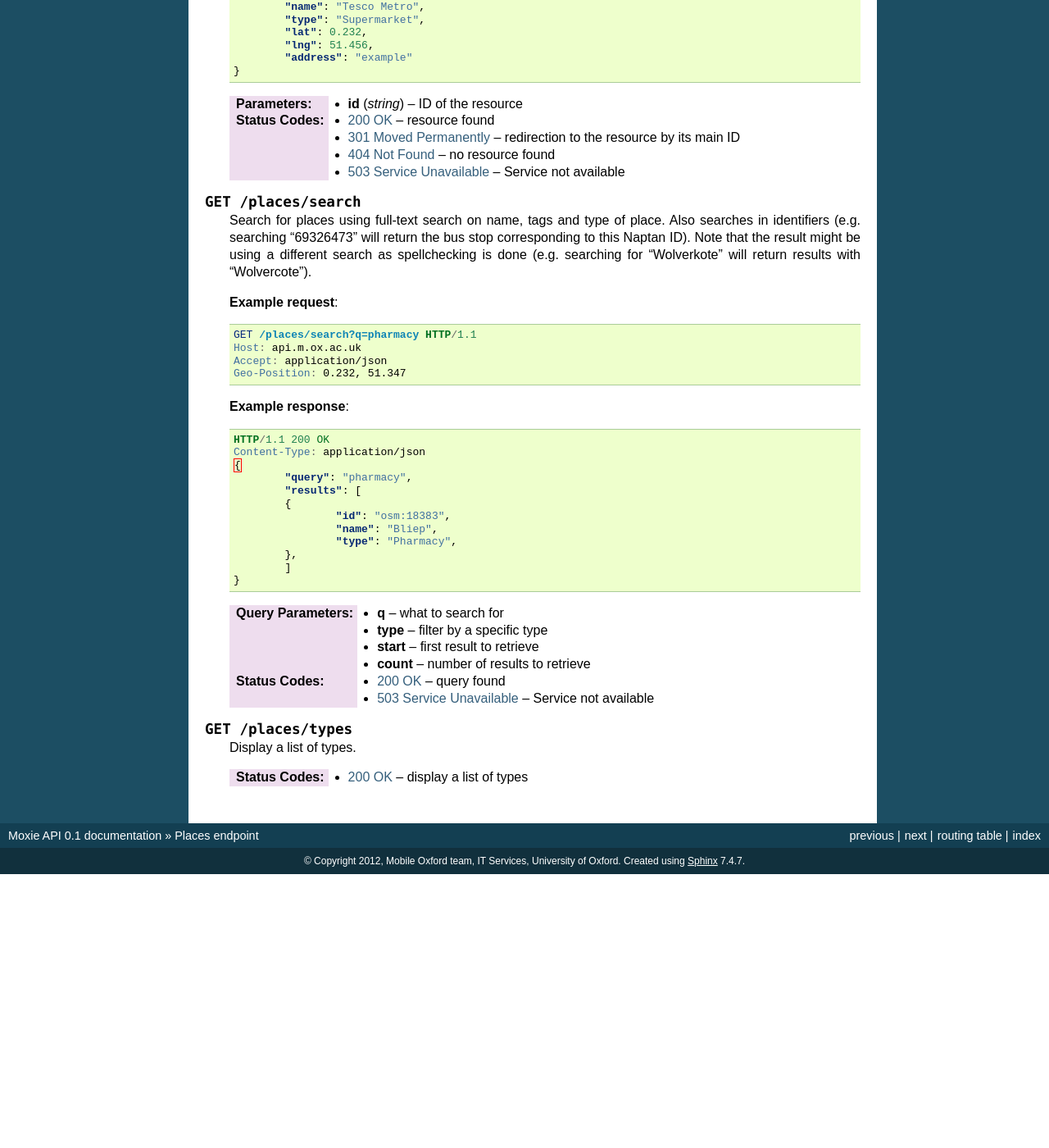
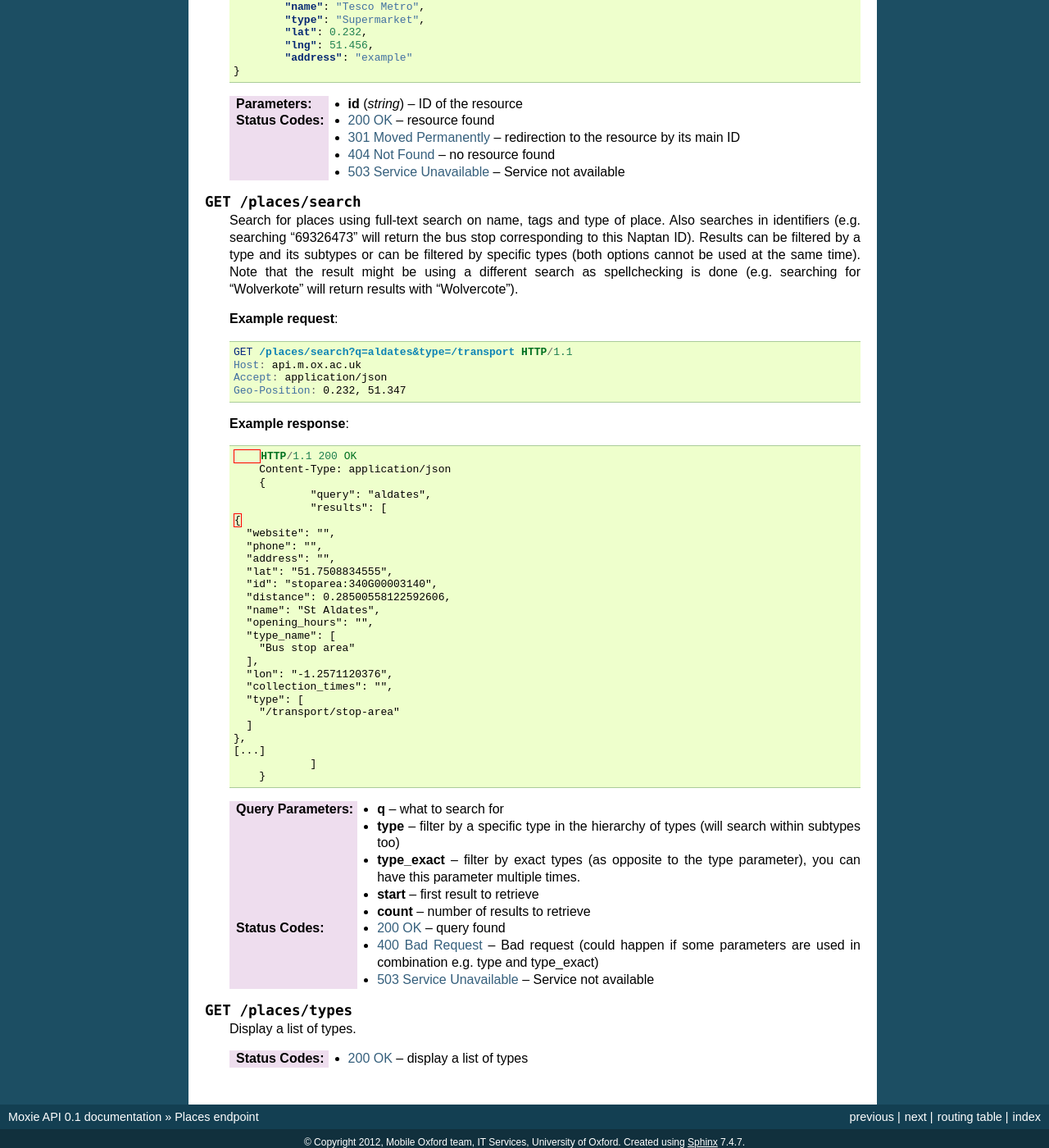
Before and after one commit to martinfilliau/moxie, a Sphinx documentation site: the page built from docs/source/http_api/places.rst, in a window 1280 px wide and 1400 px high, scrolled down 423 px. Shown: the whole window at 82% size. Built offline with Sphinx 7.4.7, drawn with Linux system fonts in a browser that asks for light colours; before the commit the page ends 1489 px from its top, so only the background shows below that.

Commit message:
Places / search by exact types (TRELLO#149).

```diff
--- a/docs/source/http_api/places.rst
+++ b/docs/source/http_api/places.rst
@@ -43,13 +43,14 @@ Endpoint to search and retrieve information about places.
 
     Search for places using full-text search on name, tags and type of place.
     Also searches in identifiers (e.g. searching "69326473" will return the bus stop corresponding to this Naptan ID).
+    Results can be filtered by a type and its subtypes or can be filtered by specific types (both options cannot be used at the same time).
     Note that the result might be using a different search as spellchecking is done (e.g. searching for "Wolverkote" will return results with "Wolvercote").
 
     **Example request**:
 
     .. sourcecode:: http
 
-		GET /places/search?q=pharmacy HTTP/1.1
+		GET /places/search?q=aldates&type=/transport HTTP/1.1
 		Host: api.m.ox.ac.uk
 		Accept: application/json
 		Geo-Position: 0.232, 51.347
@@ -61,26 +62,43 @@ Endpoint to search and retrieve information about places.
 		HTTP/1.1 200 OK
 		Content-Type: application/json
 		{
-			"query": "pharmacy",
+			"query": "aldates",
 			"results": [
-			{
-				"id": "osm:18383",
-				"name": "Bliep",
-				"type": "Pharmacy",
-			},
+            {
+              "website": "",
+              "phone": "",
+              "address": "",
+              "lat": "51.7508834555",
+              "id": "stoparea:340G00003140",
+              "distance": 0.28500558122592606,
+              "name": "St Aldates",
+              "opening_hours": "",
+              "type_name": [
+                "Bus stop area"
+              ],
+              "lon": "-1.2571120376",
+              "collection_times": "",
+              "type": [
+                "/transport/stop-area"
+              ]
+            },
+            [...]
 			]
 		}
 
     :query q: what to search for
     :type q: string
-    :query type: filter by a specific type
+    :query type: filter by a specific type in the hierarchy of types (will search within subtypes too)
     :type type: string
+    :query type_exact: filter by exact types (as opposite to the type parameter), you can have this parameter multiple times.
+    :type type_exact: string
     :query start: first result to retrieve
     :type start: int
     :query count: number of results to retrieve
     :type count: int
 
     :statuscode 200: query found
+    :statuscode 400: Bad request (could happen if some parameters are used in combination e.g. type and type_exact)
     :statuscode 503: Service not available
 
 .. http:get:: /places/types
```
Also changed, not shown: 2 other files.
